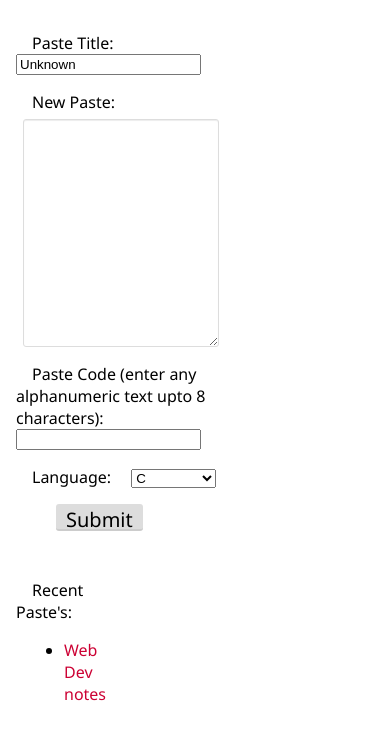
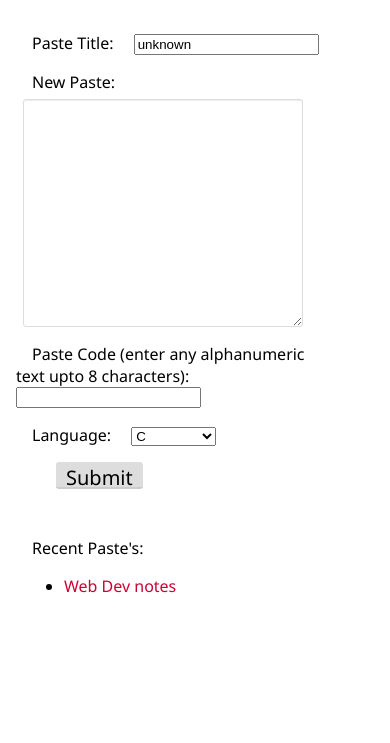
Before and after one commit to RahulPalve/ClipBoard-django-pastebin, a Django app: page / in a window 390 px wide. Shown: the part 101-844 px from the top of the page. Run offline with Django 3.2, Linux system fonts and the light colour scheme; data comes from the database, SQL or seed files in the repository; both versions use the stored data as it was after the commit.

Commit message:
Responsive site and UI tweaks

```diff
--- a/todoapp/models.py
+++ b/todoapp/models.py
@@ -5,7 +5,7 @@ from django import forms
 class Todo(models.Model):
     alphanumeric = RegexValidator(r'^[0-9a-zA-Z]*$', 'Only alphanumeric characters are allowed.')
 
-    title=models.CharField(max_length=40, default="Unknown")
+    title=models.CharField(max_length=40, default="unknown")
     text=models.TextField()
     link_code=models.CharField(max_length=8,unique=True, validators=[alphanumeric])
     langs=[('c','C'),('cpp','C++'),('csharp','C#'),('java','Java'),('js','JavaScript'),('php','PHP'),('py','Python'),('sql','SQL')]
--- a/todoapp/static/css/todoapp.css
+++ b/todoapp/static/css/todoapp.css
@@ -20,7 +20,11 @@ article{
 .main{
     margin: 1em;
     float: left;
-    width: 70%;
+    width: 50%;
+    }
+.code{
+    height: 50%;
+    margin: 2px;
     }
 .asideleft{
     margin: 1em;
@@ -96,3 +100,9 @@ label{
 li{
     margin: 0.5em;
 }
+
+@media screen and (max-width: 800px) {
+    .main, .asideleft {
+      width: 100%; /* The width is 100%, when the viewport is 800px or smaller */
+    }
+  }
--- a/todoapp/templates/detail.html
+++ b/todoapp/templates/detail.html
@@ -3,6 +3,9 @@
 <head> <title>ClipBoard</title>
     <link href="{% static "/css/todoapp.css" %}" rel="stylesheet">
     <link href="{% static "/css/prism.css" %}" rel="stylesheet" />
+
+
+    <meta name="viewport" content="width=device-width, initial-scale=1.0">
 </head>
 
 <body>
@@ -17,7 +20,7 @@
     <div class="hlinks">
         <b>Paste URL:</b> <a href="http://127.0.0.1:8000/p/{{todo.link_code}}">http://127.0.0.1:8000/p/{{todo.link_code}}</a>
     </div>
-    <pre><code class="language-{{todo.lang}}" >{{todo.text}}</code></pre>
+    <pre class="code"><code class="language-{{todo.lang}}" >{{todo.text}}</code></pre>
 
 </div>
 <aside>
--- a/todoapp/templates/index.html
+++ b/todoapp/templates/index.html
@@ -1,5 +1,7 @@
 <head> <title>ClipBoard</title>
 <link href="http://127.0.0.1:8000/static/css/todoapp.css" rel="stylesheet">
+
+<meta name="viewport" content="width=device-width, initial-scale=1.0">
 </head>
 
 <body>
```
Also changed, not shown: db.sqlite3.
